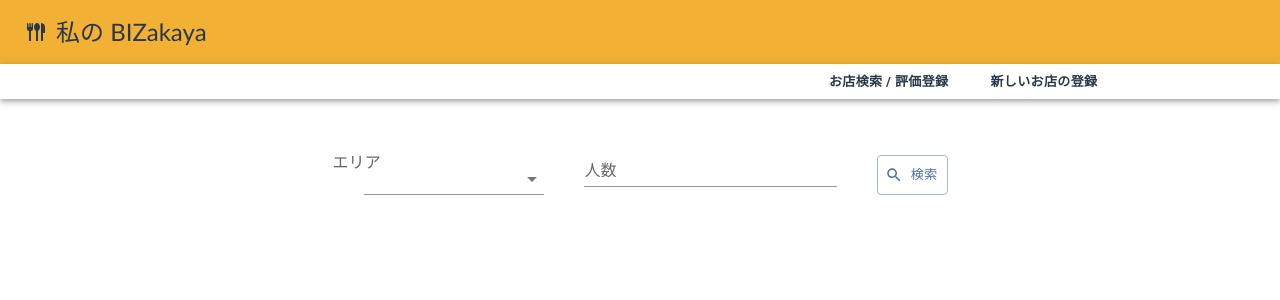
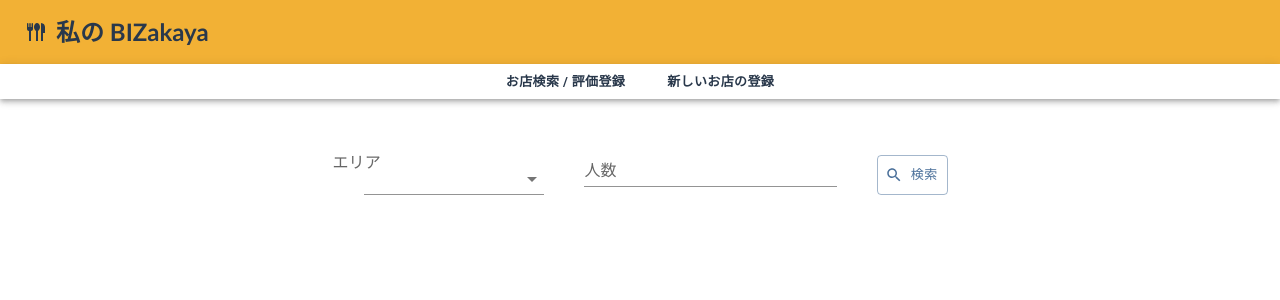
Before and after one commit to im-kkawa/gastly-app-front2, a React (Create React App) app: page / in a window 1280 px wide. Shown: the top 300 px of the page. Built offline with nearby package versions, Linux system fonts and the light colour scheme.

Commit message:
カードにおけるリンクの見た目とアプリバーのボタンの配置を修正

```diff
--- a/src/components/applicationBar.js
+++ b/src/components/applicationBar.js
@@ -25,12 +25,7 @@ export default function ApplicationBar() {
       <Box sx={{ flexGrow: 1 }}>
         <AppBar position='static' sx={{ height: '35px' }}>
           <Toolbar>
-            {/* 理想はmarginleftをべたがきにしないでcenterに配置されるようにしたい */}
-            <Stack
-              direction='row'
-              spacing={4}
-              sx={{ ml: '50rem', mb: '1.7rem' }}
-            >
+            <Stack direction='row' spacing={4} sx={{ m: 'auto', mb: '1.9rem' }}>
               <Button
                 variant='text'
                 size='small'
--- a/src/components/header.js
+++ b/src/components/header.js
@@ -39,7 +39,11 @@ export default function Header() {
         <AppBar position='static' color='primary'>
           <Toolbar>
             <FlatwareIcon sx={{ display: { xs: 'none', md: 'flex' }, mr: 1 }} />
-            <Typography variant='h5' component='div' sx={{ flexGrow: 1 }}>
+            <Typography
+              variant='h5'
+              component='div'
+              sx={{ flexGrow: 1, fontWeight: 'bold' }}
+            >
               私の BIZakaya
             </Typography>
           </Toolbar>
--- a/src/components/searchShop/searchResult.js
+++ b/src/components/searchShop/searchResult.js
@@ -38,18 +38,30 @@ export default function SearchResult(props) {
         <Stack direction='row' spacing={2} justifyContent='center'>
           {resultSearchShop.map((eachResultSearchShop, index) => {
             return (
-              <Card sx={{ maxWidth: 345 }} key={index}>
+              <Card sx={{ minWidth: 345, maxWidth: 345 }} key={index}>
                 <CardMedia
                   component='img'
                   height='140'
-                  // image={imgs[eachResultSearchShop['id'] - 1]}
                   image={imgs[index]}
                   alt='shop photo'
                 />
                 <CardContent>
-                  <Typography gutterBottom variant='h5' component='div'>
-                    {eachResultSearchShop['name']}
-                  </Typography>
+                  <CardActions>
+                    <Link
+                      href={eachResultSearchShop['url']}
+                      sx={{ m: 'auto' }}
+                      color='secondary'
+                    >
+                      <Typography
+                        gutterBottom
+                        variant='h5'
+                        component='div'
+                        sx={{ fontWeight: 'bold' }}
+                      >
+                        {eachResultSearchShop['name']}
+                      </Typography>
+                    </Link>
+                  </CardActions>
                   <Rating
                     name='shop-ratingAverage'
                     defaultValue={eachResultSearchShop['ratingAverage']}
@@ -60,9 +72,9 @@ export default function SearchResult(props) {
                     {eachResultSearchShop['comments']}
                   </Typography>
                 </CardContent>
-                <CardActions>
+                {/* <CardActions>
                   <Link href={eachResultSearchShop['url']}>Link</Link>
-                </CardActions>
+                </CardActions> */}
               </Card>
             );
           })}
```
